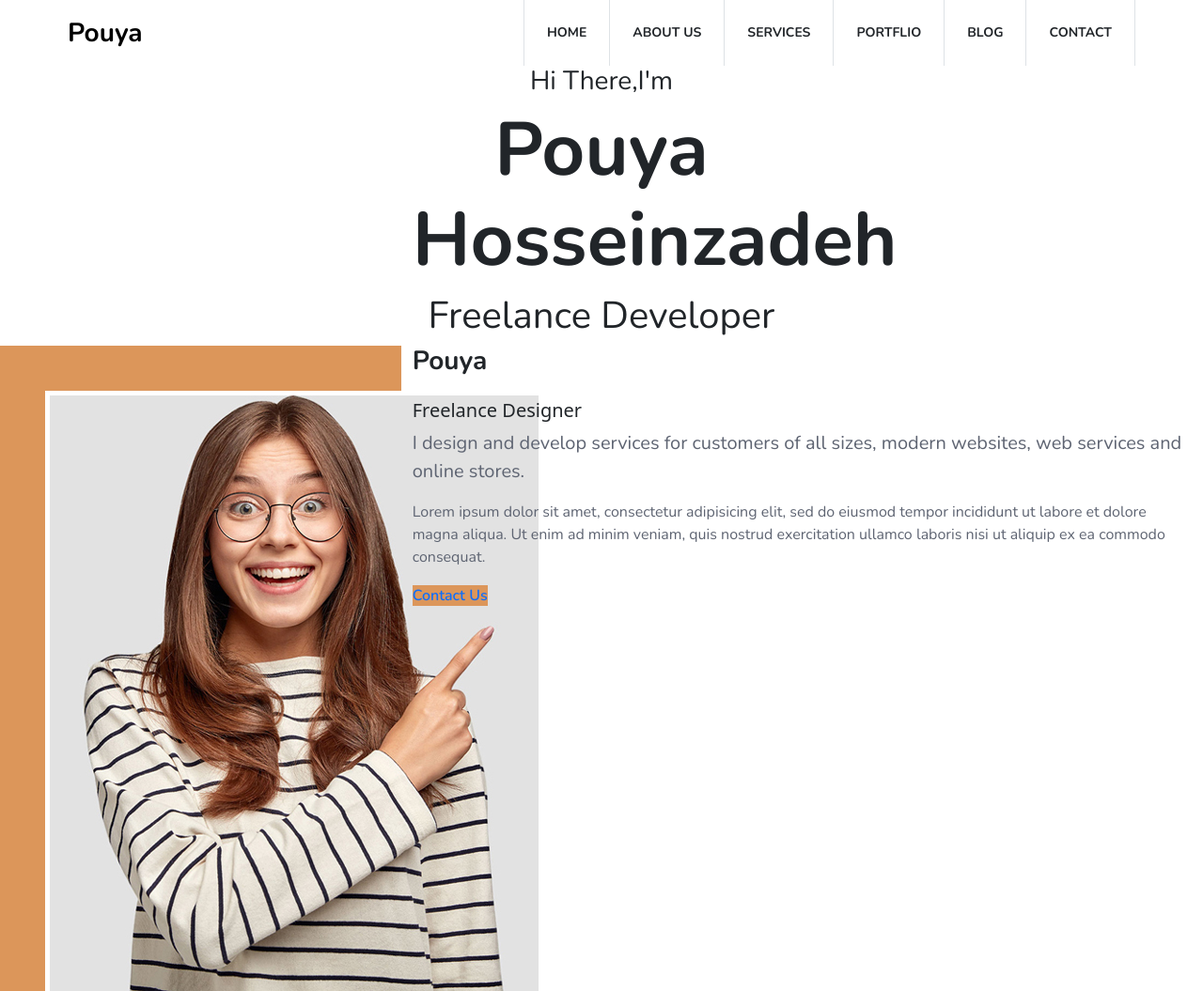
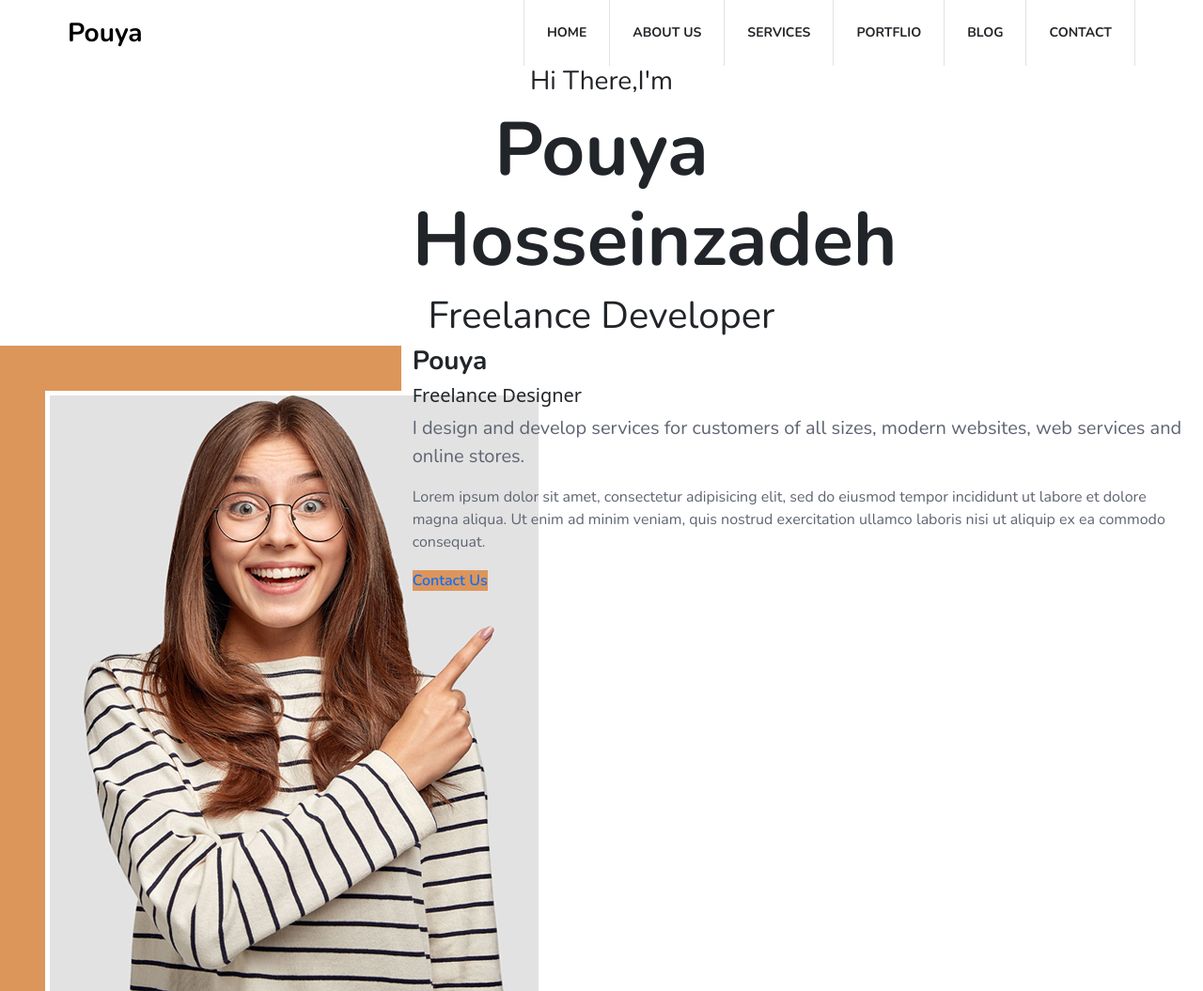
Before and after one commit to Pouya-hzb/Pouya-hzb.github.io, a plain HTML site: page index.html in a window 1280 px wide. Shown: the top 1055 px of the page at 94% size. Drawn offline with nearby package versions, Linux system fonts and the light colour scheme.

Commit message:
Update index.html

```diff
--- a/index.html
+++ b/index.html
@@ -63,7 +63,7 @@
               <img src="images/1.jpg" alt="" class="border border-5 border-white">
             </div>
             <div class="col-lg-8 bg-lg-info text-start">
-              <h3 class=" pb-3 custom-about-h31">Pouya</h3>
+              <h3 class=" custom-about-h31">Pouya</h3>
               <h5 class=" custome-about-h5">Freelance Designer</h5>
               <p class="custom-about-p1"> I design and develop services for customers of all sizes, modern websites, web services and online stores.</p>
               <p class=" custom-about-p2">Lorem ipsum dolor sit amet, consectetur adipisicing elit, sed do eiusmod tempor incididunt ut labore et dolore magna aliqua. Ut enim ad minim veniam, quis nostrud exercitation ullamco laboris nisi ut aliquip ex ea commodo consequat.</p>
```
